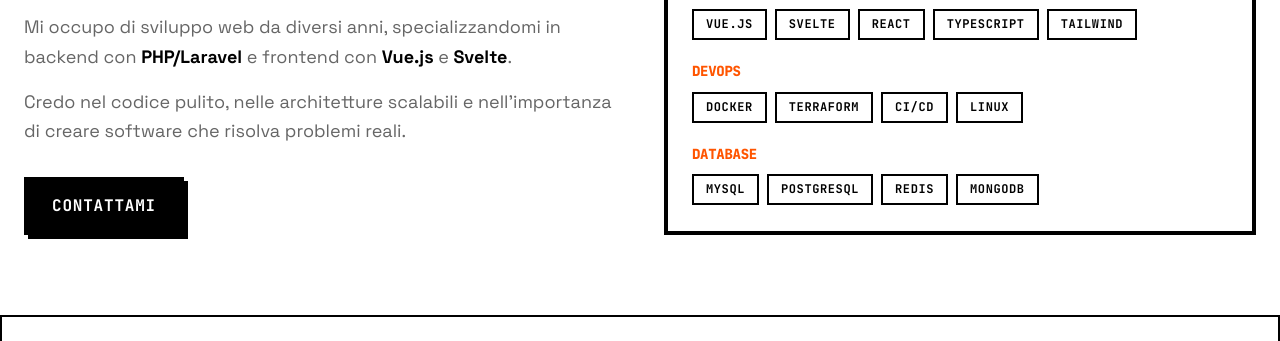
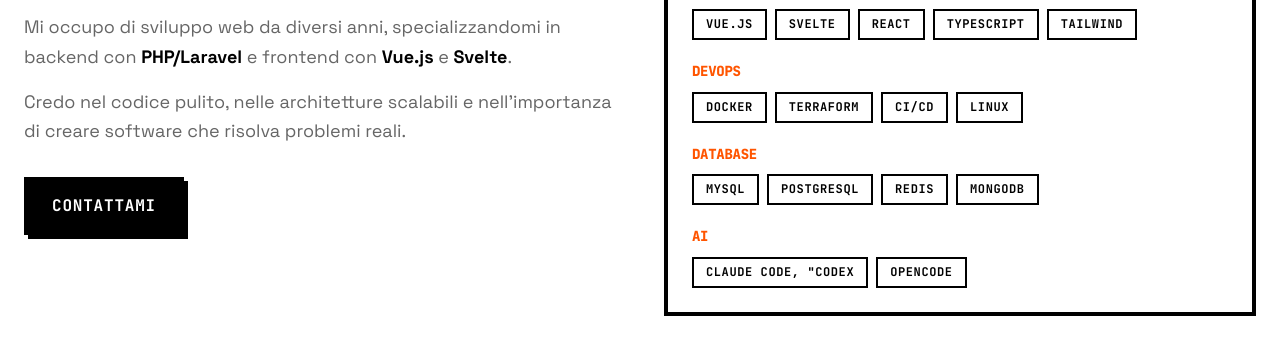
Before and after one commit to ehystiv/ehystiv.dev, an Astro site: page / in a window 1280 px wide. Shown: the part 2550-2891 px from the top of the page. Built offline with nearby package versions, Linux system fonts and the light colour scheme; Astro itself is replaced by a stand-in of ours; some packages are replaced by stand-ins of ours; no server answers.

Commit message:
feat: aggiungi categoria AI con competenze correlate nella sezione skills

```diff
--- a/src/components/HomePage.astro
+++ b/src/components/HomePage.astro
@@ -85,7 +85,8 @@
 	{ category: 'Backend', items: ['PHP', 'Laravel', 'NestJS', 'Node.js', 'Python'] },
 	{ category: 'Frontend', items: ['Vue.js', 'Svelte', 'React', 'TypeScript', 'Tailwind'] },
 	{ category: 'DevOps', items: ['Docker', 'Terraform', 'CI/CD', 'Linux'] },
-	{ category: 'Database', items: ['MySQL', 'PostgreSQL', 'Redis', 'MongoDB'] }
+	{ category: 'Database', items: ['MySQL', 'PostgreSQL', 'Redis', 'MongoDB'] },
+	{ category: 'AI', items: ['Claude Code, "Codex', 'OpenCode'] }
 ];
 
 const INITIAL_VISIBLE_INTERESTS = 8;
```
